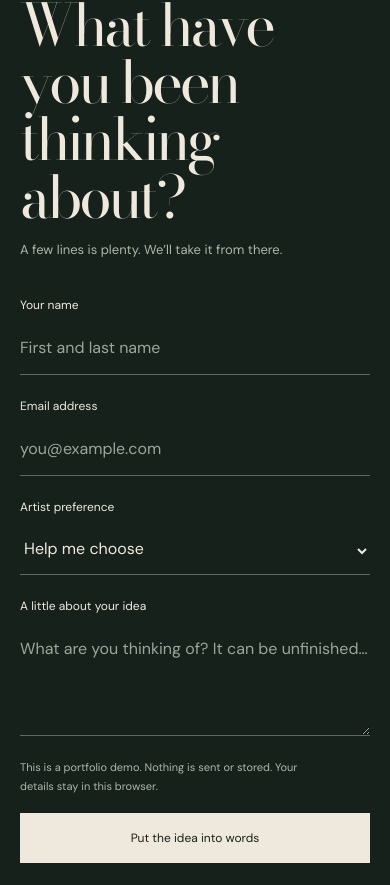
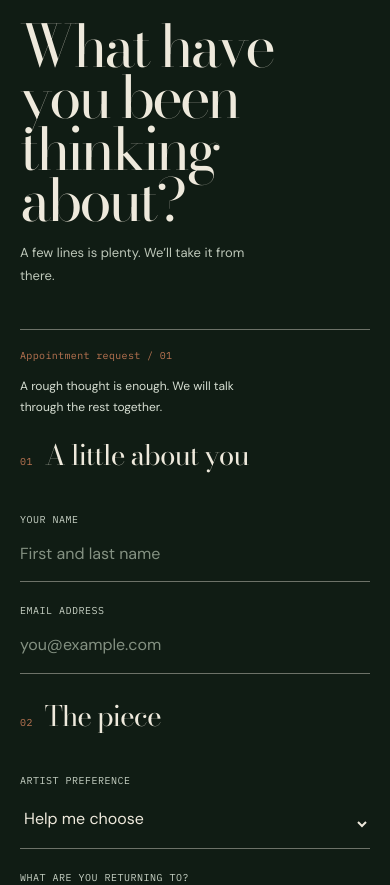
Before and after one commit to DaramolaFemi/Project-1, a Next.js app: page / in a window 390 px wide. Shown: the part 11115-12000 px from the top of the page. Built offline with nearby package versions, Linux system fonts and the light colour scheme; no server answers.

Commit message:
Redesign booking form as appointment request

```diff
--- a/src/app/globals.css
+++ b/src/app/globals.css
@@ -207,26 +207,41 @@ h1 { margin-left: -8px; font-size: clamp(96px, 11.2vw, 184px); line-height: .87;
 .visit-email > p { color: var(--ink); font-size: 16px; }
 .visit-email > span { display: block; margin-top: 4px; color: var(--muted-dark); font-size: 9px; }
 
-.booking { display: grid; grid-template-columns: .85fr 1.1fr; gap: 12%; padding-top: clamp(80px, 10vw, 140px); padding-bottom: clamp(90px, 12vw, 160px); background: var(--ink); color: var(--chalk); }
-.booking-intro > .section-label { margin-bottom: 26px; color: #d1d8cb; }
-.booking-intro h2 { font-size: clamp(60px, 7vw, 100px); }
-.booking-intro > p:not(.section-label) { margin-top: 22px; color: var(--muted); font-size: 13px; }
-.booking-form { padding-top: 12px; }
-.booking-form label { display: flex; flex-direction: column; gap: 10px; margin-bottom: 25px; font-size: 12px; }
-.form-row { display: grid; grid-template-columns: 1fr 1fr; gap: 24px; }
-.booking-form input, .booking-form textarea, .booking-form select { width: 100%; min-width: 0; padding: 10px 0 13px; border: 0; border-bottom: 1px solid rgba(238,233,220,.35); border-radius: 0; background: transparent; color: var(--chalk); font-size: 14px; resize: vertical; }
-.booking-form textarea { min-height: 110px; }
-.booking-form select { min-height: 48px; appearance: auto; }
+.booking { display: grid; grid-template-columns: minmax(280px, .8fr) minmax(0, 1.15fr); gap: clamp(46px, 11vw, 190px); padding-top: clamp(94px, 11vw, 170px); padding-bottom: clamp(96px, 11vw, 176px); background: #101c14; color: var(--chalk); }
+.booking-intro { align-self: start; padding-top: 18px; }
+.booking-intro > .section-label { margin-bottom: 26px; color: #cbd5c8; }
+.booking-intro h2 { font-size: clamp(64px, 7.4vw, 112px); line-height: .88; }
+.booking-intro > p:not(.section-label) { max-width: 250px; margin-top: 26px; color: #bdc7b9; font-size: 13px; line-height: 1.8; }
+.booking-form { border-top: 1px solid rgba(238,233,220,.42); border-bottom: 1px solid rgba(238,233,220,.3); }
+.booking-form-head { display: flex; align-items: start; justify-content: space-between; gap: 28px; padding: 22px 0 28px; }
+.booking-form-head > span { color: var(--copper); }
+.booking-form-head > p { max-width: 270px; color: #d6ded2; font-size: 13px; line-height: 1.7; }
+.booking-fieldset { min-width: 0; padding: 27px 0 31px; margin: 0; border: 0; border-top: 1px solid rgba(238,233,220,.22); }
+.booking-fieldset legend { display: flex; align-items: baseline; gap: 12px; width: 100%; padding: 0; margin-bottom: 24px; color: var(--chalk); font: 400 clamp(25px, 2.3vw, 34px)/1 var(--serif); letter-spacing: -.035em; }
+.booking-fieldset legend > span { color: var(--copper); font: 10px var(--mono); letter-spacing: .04em; }
+.booking-form label { display: flex; flex-direction: column; gap: 12px; margin: 0; }
+.form-label { color: #c7d1c4; font: 10px var(--mono); letter-spacing: .05em; text-transform: uppercase; }
+.form-row { display: grid; grid-template-columns: 1fr 1fr; gap: clamp(22px, 4vw, 48px); }
+.booking-fieldset-idea { display: grid; grid-template-columns: minmax(150px, .48fr) minmax(0, 1fr); column-gap: clamp(28px, 5vw, 70px); align-items: start; }
+.booking-fieldset-idea legend { grid-column: 1 / -1; }
+.booking-form input, .booking-form textarea, .booking-form select { width: 100%; min-width: 0; padding: 4px 0 16px; border: 0; border-bottom: 1px solid rgba(238,233,220,.42); border-radius: 0; background: transparent; color: var(--chalk); font: 400 18px/1.45 var(--sans); outline: 0; resize: vertical; transition: border-color .2s, color .2s; }
+.booking-form input:focus, .booking-form textarea:focus, .booking-form select:focus { border-color: var(--copper); }
+.booking-form textarea { min-height: 142px; }
+.booking-form select { min-height: 50px; padding-bottom: 14px; appearance: auto; }
 .booking-form option { background: var(--ink); }
-.booking-form input::placeholder, .booking-form textarea::placeholder { color: #9ca69a; }
-.form-end { display: flex; align-items: start; justify-content: space-between; gap: 24px; margin-top: 25px; }
-.form-end > p { max-width: 250px; color: var(--muted); font-size: 11px; line-height: 1.7; }
-.form-end > button { flex-shrink: 0; }
-.form-result { margin-top: 28px; padding: 24px; border: 1px solid var(--rule-dark); }
-.form-result h3 { margin-bottom: 9px; font: 400 17px var(--sans); }
-.form-result p { margin-bottom: 12px; color: var(--muted); font-size: 13px; }
-.form-result details { margin-top: 18px; font-size: 12px; }
-.form-result pre { overflow-wrap: anywhere; white-space: pre-wrap; font: 12px/1.8 var(--mono); }
+.booking-form input::placeholder, .booking-form textarea::placeholder { color: #849182; opacity: 1; }
+.form-end { display: flex; align-items: end; justify-content: space-between; gap: 28px; padding: 28px 0; border-top: 1px solid rgba(238,233,220,.22); }
+.form-end > p { max-width: 255px; color: #aeb9aa; font-size: 11px; line-height: 1.75; }
+.form-submit { display: inline-flex; align-items: center; justify-content: space-between; min-width: min(100%, 250px); min-height: 62px; padding: 14px 17px 14px 21px; background: var(--chalk); color: var(--ink); font: 500 13px var(--sans); transition: background .2s, color .2s; }
+.form-submit:hover { background: var(--copper); color: var(--chalk); }
+.form-submit small { font-size: 20px; line-height: 1; }
+.form-result { padding: 29px 0 33px; border-top: 1px solid rgba(238,233,220,.22); }
+.form-result > .mono { color: var(--copper); }
+.form-result h3 { margin: 10px 0 9px; font: 400 clamp(28px, 3vw, 42px)/1 var(--serif); letter-spacing: -.04em; }
+.form-result p { margin-bottom: 14px; color: #bdc7b9; font-size: 13px; }
+.form-result details { margin-top: 20px; color: #d6ded2; font-size: 12px; }
+.form-result summary { cursor: pointer; }
+.form-result pre { overflow-wrap: anywhere; padding-top: 16px; color: #c7d1c4; white-space: pre-wrap; font: 12px/1.8 var(--mono); }
 .copy-feedback { margin-top: 12px; }
 .footer { padding-top: 42px; padding-bottom: 25px; background: var(--ink); color: var(--chalk); }
 .footer-top { display: flex; align-items: center; justify-content: space-between; gap: 24px; padding-bottom: 55px; }
@@ -404,17 +419,23 @@ h1 { margin-left: -8px; font-size: clamp(96px, 11.2vw, 184px); line-height: .87;
   .visit-copy > p { font-size: 13px; }
   .visit-details { grid-template-columns: 1fr 1fr; gap: 20px; margin-top: 27px; font-size: 11px; }
   .visit-email { grid-column: 1 / -1; }
-  .booking { grid-template-columns: 1fr; gap: 35px; padding-top: 72px; padding-bottom: 86px; }
+  .booking { grid-template-columns: 1fr; gap: 42px; padding-top: 78px; padding-bottom: 92px; }
   .booking-intro > .section-label { margin-bottom: 20px; }
   .booking-intro h2 { font-size: clamp(57px, 15vw, 76px); }
   .booking-intro > p:not(.section-label) { margin-top: 15px; }
-  .booking-form { padding-top: 0; }
+  .booking-form-head { align-items: flex-start; flex-direction: column; gap: 12px; padding: 18px 0 24px; }
+  .booking-form-head > p { max-width: 250px; font-size: 12px; }
+  .booking-fieldset { padding: 24px 0 28px; }
+  .booking-fieldset legend { margin-bottom: 20px; font-size: 28px; }
+  .booking-fieldset-idea { display: block; }
   .form-row { grid-template-columns: 1fr; gap: 0; }
-  .booking-form label { margin-bottom: 22px; font-size: 12px; }
+  .booking-form label { margin-bottom: 22px; }
+  .booking-form label:last-child { margin-bottom: 0; }
   .booking-form input, .booking-form textarea, .booking-form select { font-size: 16px; }
-  .form-end { align-items: stretch; flex-direction: column; gap: 18px; margin-top: 22px; }
+  .booking-form textarea { min-height: 132px; }
+  .form-end { align-items: stretch; flex-direction: column; gap: 18px; padding: 24px 0; }
   .form-end > p { max-width: 300px; }
-  .form-end > .button { width: 100%; }
+  .form-submit { width: 100%; }
   .footer { padding-top: 32px; }
   .footer-top { flex-wrap: wrap; gap: 24px; padding-bottom: 34px; }
   .footer-top > p, .footer-top > .text-link { font-size: 11px; }
--- a/src/components/BookingForm.tsx
+++ b/src/components/BookingForm.tsx
@@ -13,10 +13,10 @@ export default function BookingForm() {
     setPrepared(true); setCopied(false); setCopyFailed(false);
     requestAnimationFrame(() => result.current?.focus());
   }}>
-    <div className="form-row"><label>Your name<input name="name" autoComplete="name" required maxLength={100} placeholder="First and last name" /></label><label>Email address<input name="email" type="email" autoComplete="email" required maxLength={200} placeholder="you@example.com" /></label></div>
-    <label>Artist preference<select name="artist" defaultValue="Help me choose"><option>Help me choose</option><option>Amara Vale</option><option>Eli Mercer</option><option>Santi Reyes</option></select></label>
-    <label>A little about your idea<textarea name="idea" rows={3} required minLength={10} maxLength={3000} placeholder="What are you thinking of? It can be unfinished…" /></label>
-    <div className="form-end"><p>This is a portfolio demo. Nothing is sent or stored. Your details stay in this browser.</p><button className="button button-bone" type="submit">Put the idea into words</button></div>
-    {prepared && <div ref={result} tabIndex={-1} className="form-result" role="status"><h3>Here’s what you wrote.</h3><p>Nothing has been sent. Copy this note to keep, or bring it to a future consultation.</p><button type="button" className="text-link" onClick={async () => { try { await navigator.clipboard.writeText(summary); setCopied(true); setCopyFailed(false); } catch { setCopied(false); setCopyFailed(true); } }}>{copied ? 'Copied' : 'Copy your note'}</button>{copyFailed && <p className="copy-feedback">Clipboard access is unavailable. Select and copy your note below.</p>}<details open={copyFailed || undefined}><summary>Read your note</summary><pre>{summary}</pre></details></div>}
+    <div className="booking-form-head"><span className="mono">Appointment request / 01</span><p>A rough thought is enough. We will talk through the rest together.</p></div>
+    <fieldset className="booking-fieldset"><legend><span className="mono">01</span> A little about you</legend><div className="form-row"><label><span className="form-label">Your name</span><input name="name" autoComplete="name" required maxLength={100} placeholder="First and last name" /></label><label><span className="form-label">Email address</span><input name="email" type="email" autoComplete="email" required maxLength={200} placeholder="you@example.com" /></label></div></fieldset>
+    <fieldset className="booking-fieldset booking-fieldset-idea"><legend><span className="mono">02</span> The piece</legend><label><span className="form-label">Artist preference</span><select name="artist" defaultValue="Help me choose"><option>Help me choose</option><option>Amara Vale</option><option>Eli Mercer</option><option>Santi Reyes</option></select></label><label><span className="form-label">What are you returning to?</span><textarea name="idea" rows={4} required minLength={10} maxLength={3000} placeholder="A reference, a memory, a place, a few words. It does not need to be finished." /></label></fieldset>
+    <div className="form-end"><p>Portfolio demo only. Nothing is sent or stored. Your details stay in this browser.</p><button className="form-submit" type="submit"><span>Start the conversation</span><small className="mono">01</small></button></div>
+    {prepared && <div ref={result} tabIndex={-1} className="form-result" role="status"><span className="mono">Your consultation note</span><h3>Keep this thought close.</h3><p>Nothing has been sent. Copy it to keep, or bring it to a future consultation.</p><button type="button" className="text-link" onClick={async () => { try { await navigator.clipboard.writeText(summary); setCopied(true); setCopyFailed(false); } catch { setCopied(false); setCopyFailed(true); } }}>{copied ? 'Copied' : 'Copy your note'}</button>{copyFailed && <p className="copy-feedback">Clipboard access is unavailable. Select and copy your note below.</p>}<details open={copyFailed || undefined}><summary>Read your note</summary><pre>{summary}</pre></details></div>}
   </form>;
 }
```
